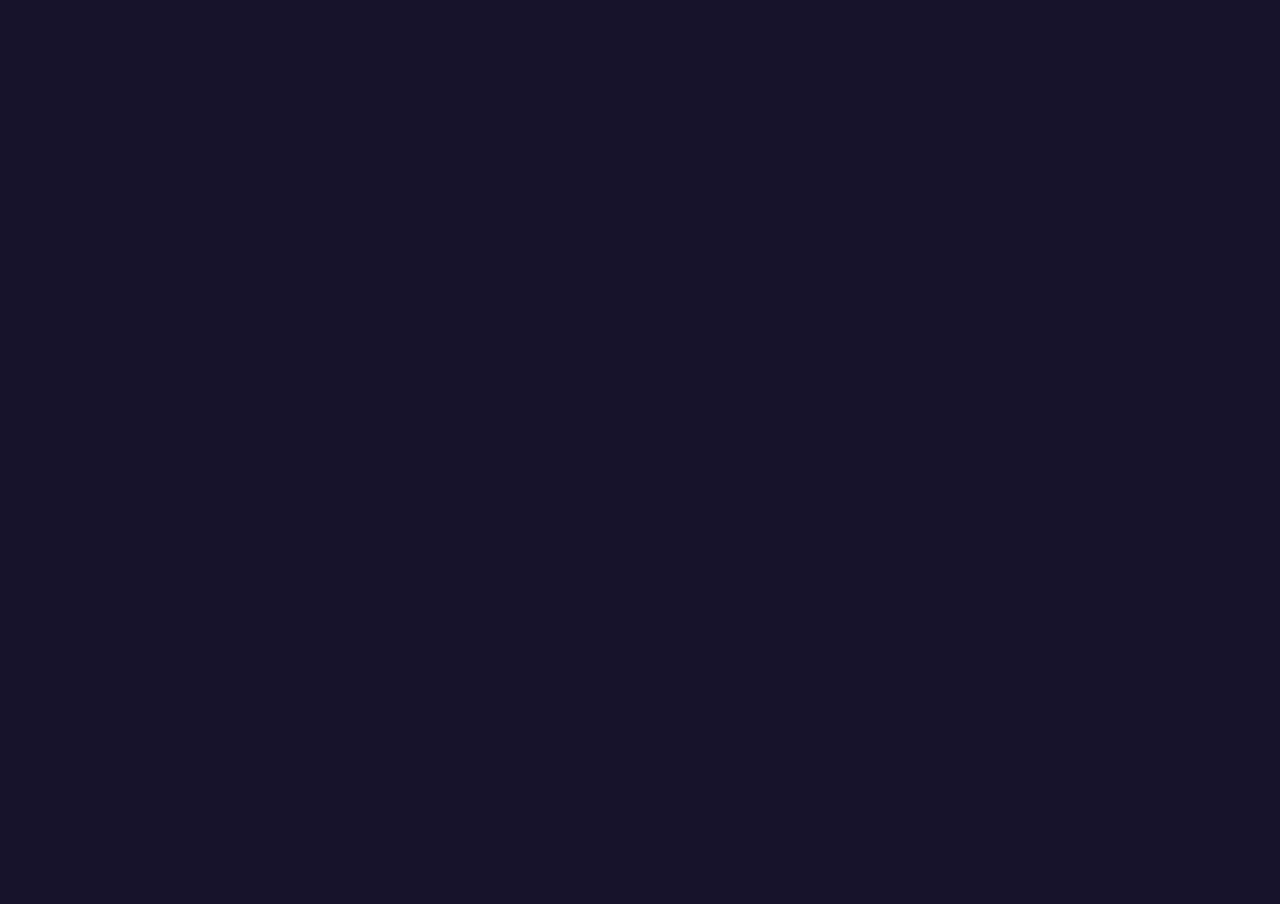
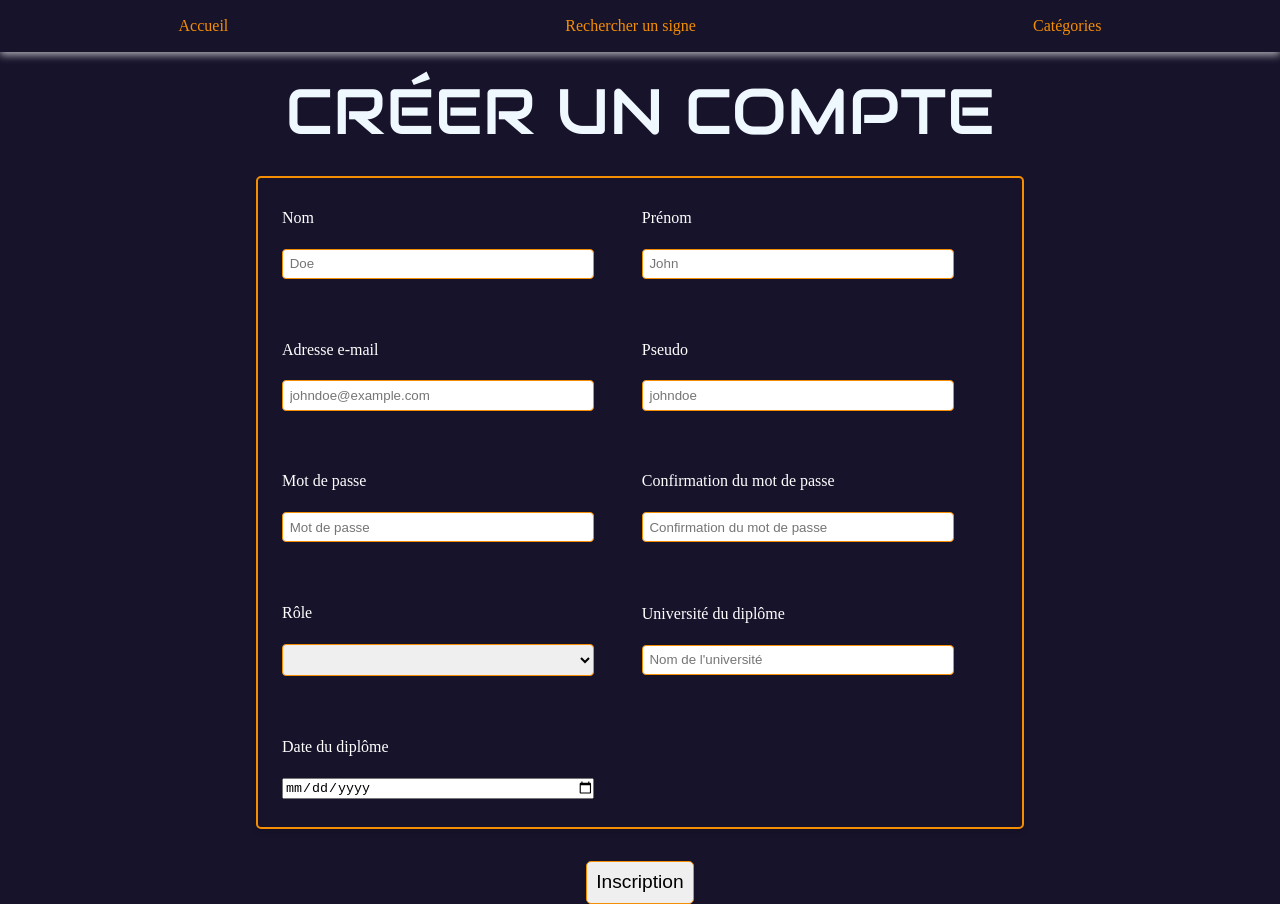
Before and after one commit to LucasMachut/collabils-frontend, a Vue app: page /registration in a window 1280 px wide. Before the commit this address had no page. Before the commit the page ends 800 px from the top, so only its background shows below. Built offline with nearby package versions, Linux system fonts and the light colour scheme; a web font is replaced by a local one.

Commit message:
done display register form

```diff
--- /dev/null
+++ b/src/components/RegistrationFormLayout.vue
@@ -0,0 +1,199 @@
+<template>
+    <div>
+      <div>
+        <p v-for="error in errors" v-bind:key="error">{{ error }}</p>
+      </div>
+      <fieldset>
+        <div class="field">
+          <label class="field__label">Nom</label>
+          <input class="field__input" v-model="nom" type="text" placeholder="Doe" @focus="selectField">
+        </div>
+        <div class="field">
+          <label class="field__label">Prénom</label>
+          <input class="field__input" v-model="prenom" type="text" placeholder="John" @focus="selectField">
+        </div>
+        <div class="field">
+          <label class="field__label">Adresse e-mail</label>
+          <input class="field__input" v-model="email" type="email" placeholder="johndoe@example.com" @focus="selectField">
+        </div>
+        <div class="field">
+          <label class="field__label">Pseudo</label>
+          <input class="field__input" v-model="pseudo" type="text" placeholder="johndoe" @focus="selectField">
+        </div>
+        <div class="field">
+          <label class="field__label">Mot de passe</label>
+          <input class="field__input" v-model="password" type="password" placeholder="Mot de passe" @focus="selectField">
+        </div>
+        <div class="field">
+          <label class="field__label">Confirmation du mot de passe</label>
+          <input class="field__input" v-model="confPassword" type="password" placeholder="Confirmation du mot de passe" @focus="selectField">
+        </div>
+        <div class="field">
+          <label class="field__label">Rôle</label>
+          <select name="role" v-model="role" id="" @focus="selectField">
+            <option value="">---</option>
+            <option value="interprete">Interprète</option>
+            <option value="etudiant">Etudiant</option>
+          </select>
+        </div>
+        <div class="field">
+          <label class="field__label">Université du diplôme</label>
+          <input class="field__input" v-model="universite" type="text" placeholder="Nom de l'université" @focus="selectField">
+        </div>
+        <div class="field">
+          <label class="field__label">Date du diplôme</label>
+          <input class="field__input" v-model="dateDiplome" type="date" @focus="selectField">
+        </div>
+      </fieldset>
+      <button v-on:click="sendForm" class="button">Inscription</button>
+    </div>
+  </template>
+<script>
+import UserService from "@/services/UserService";
+
+export default {
+    name: "SignUpForm",
+    data() {
+        return {
+            errors: [],
+            nom: '',
+            prenom: '',
+            email: '',
+            pseudo: '',
+            password: '',
+            confPassword: '',
+            role: null,
+            universite: '',
+            dateDiplome: null
+        }
+    },
+    methods: {
+        async sendForm() {
+            this.errors = [];
+            // Validation du contenu du formulaire
+            if (!this.nom) {
+                this.errors.push("Le nom est obligatoire");
+            }
+            if (!this.prenom) {
+                this.errors.push("Le prénom est obligatoire");
+            }
+            if (!this.email) {
+                this.errors.push("L'adresse e-mail est obligatoire");
+            }
+            if (!this.pseudo) {
+                this.errors.push("Pseudo ne peut pas être vide");
+            }
+            if (!this.password) {
+                this.errors.push("Le mot de passe ne peut pas être vide");
+            } else {
+                if (this.password !== this.confPassword) {
+                    this.errors.push("Les deux mots de passe ne sont pas identiques");
+                }
+            }
+            if (!this.role) {
+                this.errors.push("Le rôle ne peut pas être vide");
+            }
+            if (this.errors.length === 0) {
+                // Envoi de la requête vers l'API
+                const response = await UserService.register({
+                    "pseudo": this.pseudo,
+                    "email": this.email,
+                    "password": this.password,
+                    "role": this.role,
+                    "firstname": this.firstname,
+                    "lastname": this.lastname
+                });
+                // Réception de la réponse et affichage
+                if (response.code === 200) {
+                    // On remet à zéro le formulaire en cas de réussite
+                    this.pseudo = null;
+                    this.email = null;
+                    this.password = null;
+                    this.confPassword = null;
+                    this.role = null;
+                    this.firstname = null;
+                    this.lastname = null;
+                    alert('Inscription réussie!');
+                } else {
+                    alert(response.message);
+                }
+            }
+        }
+    }
+}
+</script>
+
+<style scoped>
+  .field {
+    padding: 1rem;
+    margin: 0.5rem;
+    display: inline-block;
+    width: 45%;
+  }
+  .field__label {
+    display: block;
+    margin-bottom: 0.5rem;
+  }
+  .field__input {
+    width: 100%;
+    transition: all 0.3s ease;
+  }
+  .field__input.selected {
+    background-color: #F58E02;
+  }
+  fieldset {
+    width: 60%;
+    margin-left: auto;
+    margin-right: auto;
+    margin-top: 3rem;
+    margin-bottom: 1rem;
+    border-radius: 5px;
+    border: 2px solid #F58E02;
+    box-shadow: 0 5px 5px #0000001a;
+  }
+  button {
+    display: block;
+    margin: 2rem auto;
+    font-size: 1.2rem;
+    padding: 0.5em;
+    border-radius: 5px;
+    border: 1px solid #F58E02;
+    box-shadow: 0 5px 5px #0000001a;
+  }
+
+  button:hover {
+    color: white;
+    background-color: #F58E02;
+    box-shadow: 0 2px 2px #0000001a;
+  }
+
+  label {
+    color: white;
+  }
+
+  input[type="text"],
+  input[type="email"],
+  input[type="password"],
+  select {
+    width: 100%;
+    padding: 0.5em;
+    margin: 0.5em 0;
+    border: 1px solid #F58E02;
+    border-radius: 4px;
+    box-sizing: border-box;
+  }
+
+  input[type="date"]::-webkit-inner-spin-button {
+    -webkit-appearance: none;
+    display: none;
+  }
+  input[type="date"]::-webkit-calendar-picker-indicator {
+    position: relative;
+    top: 0px;
+    left: 0px;
+    padding: 0px;
+    background-color: transparent;
+    border-color: transparent;
+    cursor: pointer;
+  }
+</style>
--- /dev/null
+++ b/src/components/SignsByCateg.vue
@@ -0,0 +1,68 @@
+<template>
+    <div class="category-signs">
+      <h1>{{ category.name }}</h1>
+      <div class="signs-container">
+        <div class="sign-item" v-for="signe in signes" :key="signe.id">
+          <router-link :to="{ name: 'SigneDetails', params: { id: signe.id } }">
+            <h3>{{ signe.title }}</h3>
+          </router-link>
+        </div>
+      </div>
+    </div>
+  </template>
+  <script>
+  import SignService from "@/services/SignService.js";
+
+  export default {
+    name: "SignsByCateg",
+    data() {
+      return {
+        category: {},
+        signes: [],
+      };
+    },
+    async created() {
+      const categoryId = this.$route.params.id;
+      this.category = await SignService.getCategoryById(categoryId);
+      this.signes = await SignService.getSignsByCategoryId(categoryId);
+    },
+  };
+  </script>
+  <style scoped>
+    .category-signs {
+      max-width: 800px;
+      margin: 0 auto;
+      padding: 30px;
+      text-align: center;
+    }
+
+    h1 {
+      font-size: 36px;
+      margin-bottom: 30px;
+    }
+
+    .signs-container {
+      display: flex;
+      flex-wrap: wrap;
+      justify-content: space-around;
+      align-items: center;
+    }
+
+    .sign-item {
+      width: 20%;
+      height: 20vh;
+      border: solid 1px white;
+      margin: 2rem;
+      display: flex;
+      align-items: center;
+      justify-content: center;
+    }
+
+    .sign-item:hover {
+      box-shadow: #fd3c00 0px 7px 29px 0px;
+    }
+
+    h3 {
+      color: white;
+    }
+  </style>
--- a/src/router/index.js
+++ b/src/router/index.js
@@ -4,6 +4,7 @@ import CategListView from "../views/CategListView.vue";
 import SigneDetailView from "../views/SigneDetailView.vue";
 import CategDetailView from "../views/CategDetailView.vue";
 import SignesAllView from "../views/SignesAllView.vue";
+import RegistrationView from "../views/RegistrationView.vue";
 
 const routes = [
 {
@@ -34,6 +35,12 @@ name: "signes",
 component: SignesAllView,
 props: true,
 },
+{
+  path: '/registration',
+  name: 'registration',
+  component: RegistrationView,
+  props: true
+},
 ];
 
 const router = createRouter({
--- /dev/null
+++ b/src/views/RegistrationView.vue
@@ -0,0 +1,23 @@
+<template>
+    <div class="home">
+      <NavLayout/>
+      <main class="main-container">
+          <h1>Créer un compte</h1>
+          <RegistrationFormLayout/>
+      </main>
+    </div>
+  </template>
+
+  <script>
+  // @ is an alias to /src
+  import NavLayout from "@/components/NavLayout";
+  import RegistrationFormLayout from '@/components/RegistrationFormLayout';
+
+  export default {
+    name: 'RegistrationView',
+    components: {
+      NavLayout,
+      RegistrationFormLayout
+    }
+  }
+  </script>
```
Also changed, not shown: src/services/UserService.js (added).
